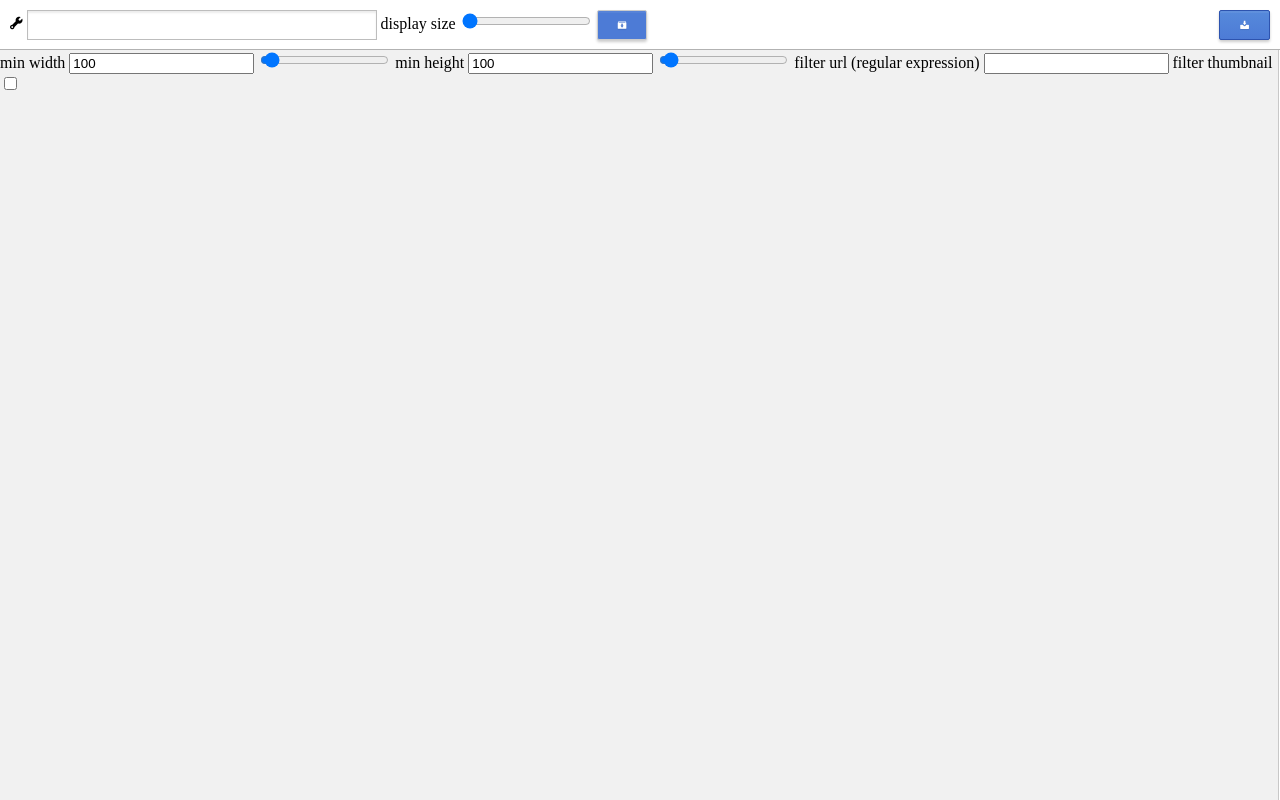
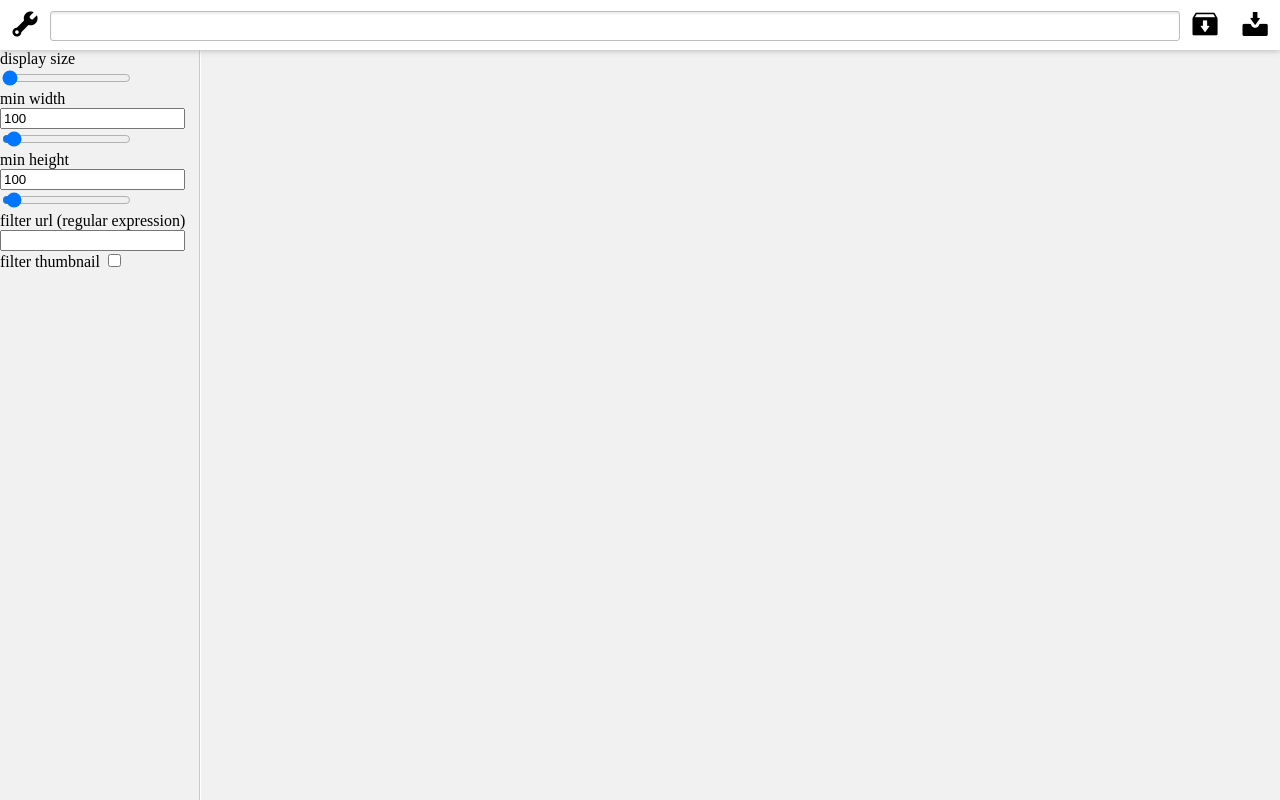
Before and after one commit to grassedge/imazip, a web app: file html/download.html in a window 1280 px wide. Run offline with its HTML, style and script files only (its server is not run), Linux system fonts and the light colour scheme; style sheets or scripts are compiled from the project's sources.

Commit message:
refine design

```diff
--- a/css/download.less
+++ b/css/download.less
@@ -22,73 +22,71 @@ body {
 
     .imazip-header {
         background-color: white;
-        border-bottom: solid 1px rgba(0,0,0,0.3);
-        width: 100%;
         height: @header-height;
         min-height: @header-height;
-        padding: 10px;
+        box-shadow: 0 0 7px 0 #aaa;
+        z-index: 1;
+        display: flex;
+
+        i {
+            font-size: 2em;
+        }
+
+        .tool-button-container {
+            width: 50px;
+            text-align: center;
+            line-height: @header-height;
+        }
+
+        .download-filename-container {
+            flex-grow: 1;
+            text-align: center;
+            line-height: @header-height;
+
+            .download-filename {
+                border: 1px solid rgb(189, 189, 189);
+                border-radius: 3px;
+                box-shadow: rgb(236, 236, 236) 0px 2px 2px 0px inset, rgb(255, 255, 255) 0px 1px 1px 0px;
+                display: inline-block;
+                font-size: 12px;
+                height: 30px;
+                line-height: normal;
+                outline: 0px none rgb(0, 0, 0);
+                text-indent: 10px;
+                width: 100%;
+            }
+            .download-filename:focus {
+                border: 1px solid #4078c7;
+                font-size: 1em;
+            }
+        }
+
+        .zipping-container {
+            width: 50px;
+            text-align: center;
+            line-height: @header-height;
 
             .zipping {
                 display: none;
             }
             .zip-label {
-            .button();
-            background-color: #ddd;
-            border: 1px solid #ccc;
-            background-image: none;
+                color: #ddd;
             }
             input:checked + .zip-label {
-            background-color: rgb(77, 123, 214);
-            background-image: none;
+                color: black;
             }
-        .download-filename {
-            -webkit-appearance: none;
-            -webkit-rtl-ordering: logical;
-            -webkit-user-select: text;
-            background-color: rgb(255, 255, 255);
-            border: 1px solid rgb(189, 189, 189);
-            border-image-outset: 0px;
-            border-image-repeat: stretch;
-            border-image-slice: 100%;
-            border-image-source: none;
-            border-image-width: 1;
-            box-shadow: rgb(236, 236, 236) 0px 2px 2px 0px inset, rgb(255, 255, 255) 0px 1px 1px 0px;
-            color: rgb(0, 0, 0);
-            direction: ltr;
-            display: inline-block;
-            font-size: 12px;
-            height: 30px;
-            letter-spacing: normal;
-            line-height: normal;
-            outline-color: rgb(0, 0, 0);
-            outline-style: none;
-            outline-width: 0px;
-            padding: 2px 20px 2px 2px;
-            text-align: start;
-            text-indent: 0px;
-            text-shadow: none;
-            text-transform: none;
-            unicode-bidi: embed;
-            width: 350px;
-            word-spacing: 0px;
-            writing-mode: lr-tb;
-        }
-        .download-filename:focus {
-            border: 1px solid #4078c7;
-            font-size: 1em;
         }
 
+        .download-button-container {
+            width: 50px;
+            text-align: center;
+            line-height: @header-height;
 
-        .download-button {
-            float: right;
-            .button();
-            margin-left: 10px;
-            right: 100px;
+            .download-button:active {
+                color: rgb(92, 146, 255);
             }
-        .download-button:active {
-            background-color: rgb(92, 146, 255);
-            border: 1px solid rgb(64, 118, 255);
         }
+
     }
 
     .imazip-main {
@@ -96,6 +94,7 @@ body {
         display: flex;
 
         .imazip-option {
+            width: 200px;
             min-width: 200px;
             border-right: 1px solid #c8c8c8;
         }
--- a/html/download.html
+++ b/html/download.html
@@ -11,34 +11,42 @@
   <body>
     <div class="imazip-container">
       <div class="imazip-header">
-        <i class="fi-wrench"></i>
-        <input class="download-filename" type="text" value="" />
-        <button class="download-button"><i class="fi-download"></i></button>
-        <label>
-          <span>display size</span>
-          <input class="image-size" type="range" min="1" max="5" value="1" />
-        </label>
-        <label>
-          <input class="zipping" type="checkbox" checked />
-          <span class="zip-label"><i class="fi-archive"></i></span>
-        </label>
+        <div class="tool-button-container">
+          <i class="fi-wrench tool-button"></i>
+        </div>
+        <div class="download-filename-container">
+          <input class="download-filename" type="text" value="" />
+        </div>
+        <div class="zipping-container">
+          <label>
+            <input class="zipping" type="checkbox" checked />
+            <span class="zip-label"><i class="fi-archive"></i></span>
+          </label>
+        </div>
+        <div class="download-button-container">
+          <i class="fi-download download-button"></i>
+        </div>
       </div>
       <div class="imazip-main">
         <div class="imazip-option">
-          <label data-direction="width">
+          <div>
+            <span>display size</span>
+            <input class="image-size" type="range" min="1" max="5" value="1" />
+          </div>
+          <div data-direction="width">
             <span>min width</span>
             <input class="image-size-filter filter-value" type="text" value="100" />
             <input class="image-size-filter filter-range" type="range" value="100" max="3000" />
-          </label>
-          <label data-direction="height">
+          </div>
+          <div data-direction="height">
             <span>min height</span>
             <input class="image-size-filter filter-value" type="text" value="100" />
             <input class="image-size-filter filter-range" type="range" value="100" max="3000" />
-          </label>
-          <label>
+          </div>
+          <div>
             <span>filter url (regular expression)</span>
             <input class="image-url-filter" type="text" />
-          </label>
+          </div>
           <label>
             <span class="">filter thumbnail</span>
             <input class="image-thumbnail-filter" type="checkbox" />
```
Lines whose indentation alone changed are shown as unchanged.
